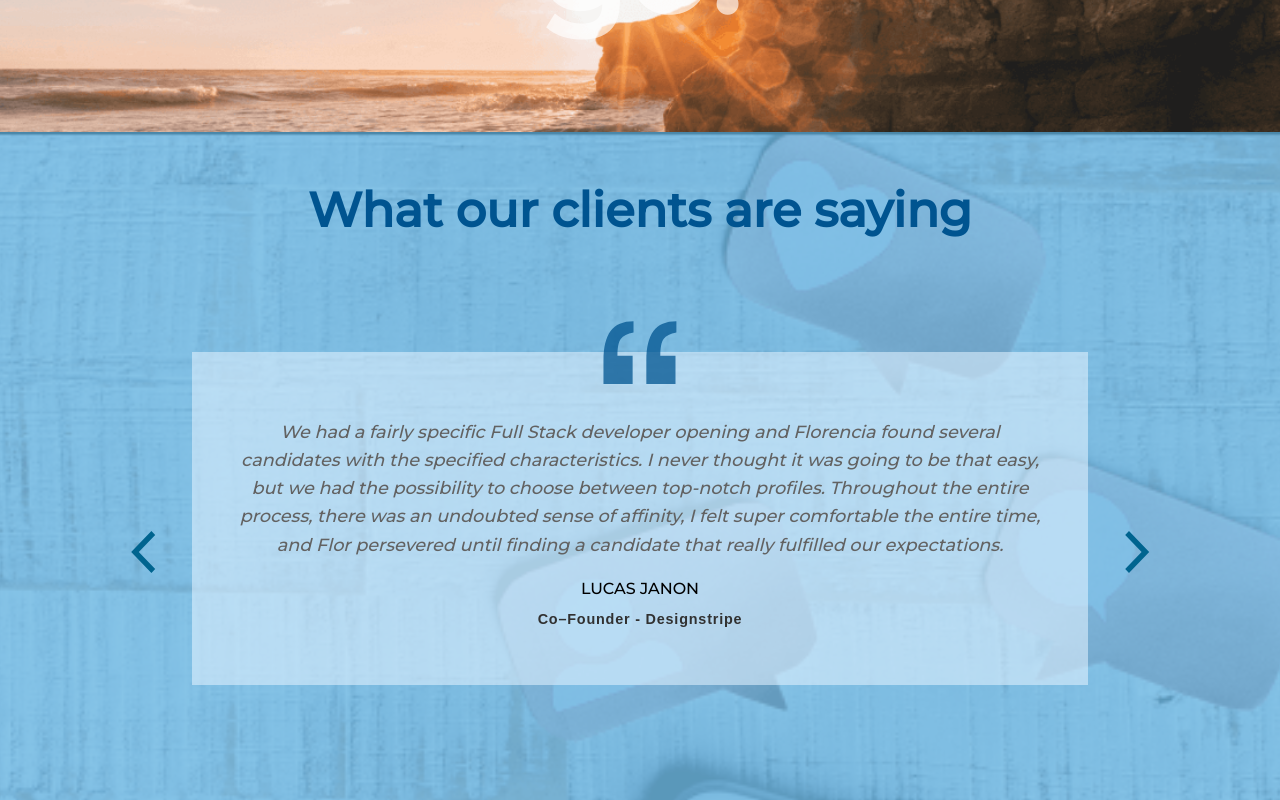
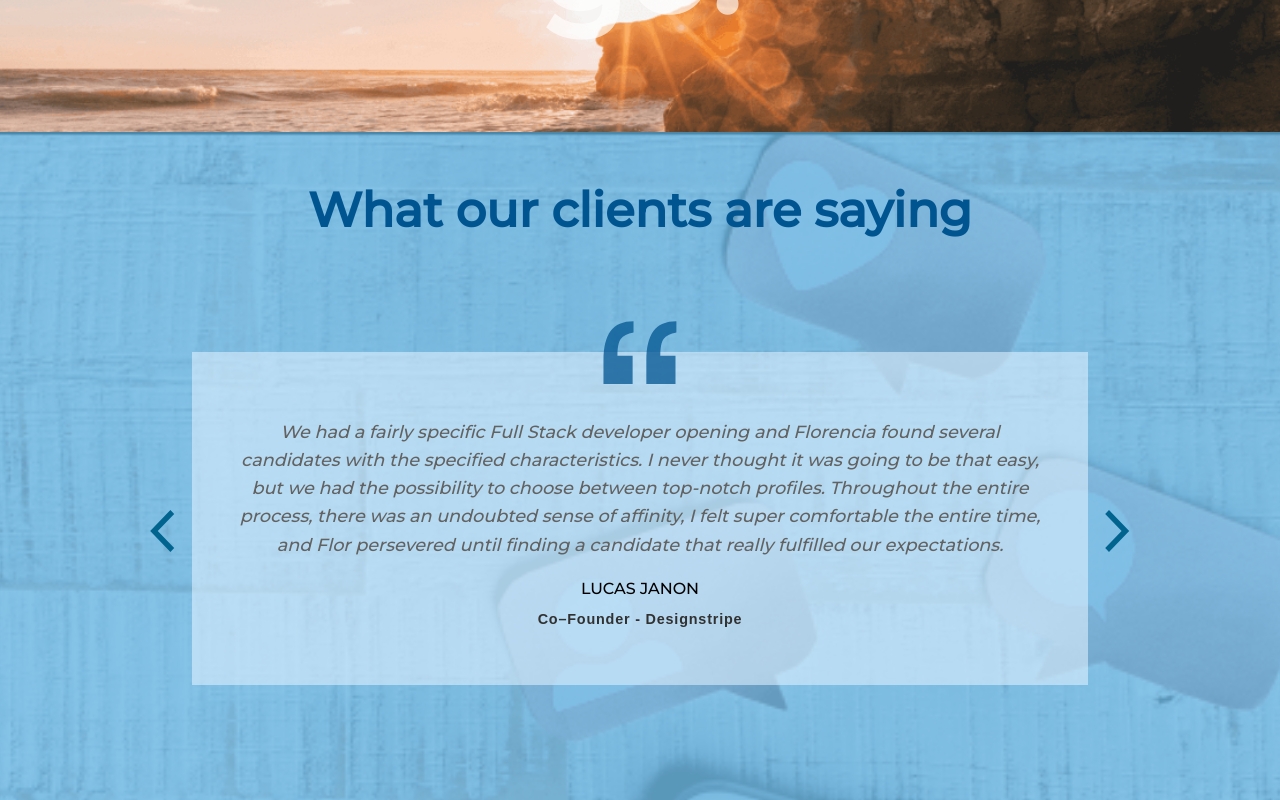
Before and after one commit to hernan-clich/skillwave, a React (Create React App) app: page / in a window 1280 px wide. Shown: the part 3300-4100 px from the top of the page. Built offline with nearby package versions, Linux system fonts and the light colour scheme.

Commit message:
Testimonial arrows now attached to testi-wrapper

```diff
--- a/public/styles.css
+++ b/public/styles.css
@@ -1138,7 +1138,6 @@ footer {
   min-width: 100%;
   background-color: rgba(98, 179, 224, 0.75);
   overflow: hidden;
-  position: relative;
   display: flex;
   flex-direction: column;
   align-items: center; }
@@ -1148,15 +1147,15 @@ footer {
       transition: fill 300ms ease-in; }
   .testi-layer .arrow-container-prev {
     position: absolute;
-    top: 52%;
-    left: 10%;
+    left: -5%;
+    top: 45%;
     cursor: pointer; }
     .testi-layer .arrow-container-prev svg path {
       transition: fill ease 300ms; }
   .testi-layer .arrow-container-next {
     position: absolute;
-    top: 52%;
-    right: 10%;
+    top: 45%;
+    right: -5%;
     cursor: pointer; }
     .testi-layer .arrow-container-next svg path {
       transition: fill ease 300ms; }
--- a/scss/layout/_testimonials.scss
+++ b/scss/layout/_testimonials.scss
@@ -19,7 +19,6 @@
     min-width: 100%;
     background-color: rgba(98, 179, 224, 0.75);
     overflow: hidden;
-    position: relative;
     display: flex;
     flex-direction: column;
     align-items: center;
@@ -34,8 +33,8 @@
 
     .arrow-container-prev {
         position: absolute;
-        top: 52%;
-        left: 10%;
+        left: -5%;
+        top: 45%;
         cursor: pointer;
 
         svg path {
@@ -45,8 +44,8 @@
 
     .arrow-container-next {
         position: absolute;
-        top: 52%;
-        right: 10%;
+        top: 45%;
+        right: -5%;
         cursor: pointer;
 
         svg path {
--- a/src/components/Testimonials.jsx
+++ b/src/components/Testimonials.jsx
@@ -111,7 +111,6 @@ function Testimonials(props, ref) {
                         <span ref = {clientNameRef}>{clientName}</span>
                         <span>{jobTitle}</span>
                     </div>
-                </div>
                     <div className = "arrow-container-prev" onClick = {prevSlideEffect}>
                         {prevArrow()}
                     </div>
@@ -121,6 +120,8 @@ function Testimonials(props, ref) {
                         </svg>
                     </div>
                 </div>
+
+            </div>
         </div>
     );
 }
```
Lines whose indentation alone changed are shown as unchanged.
